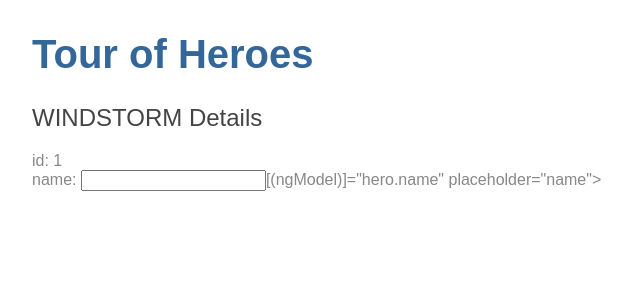
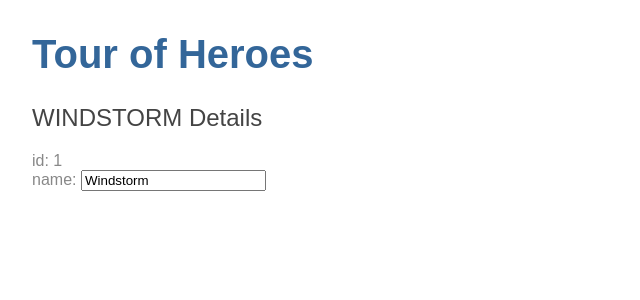
Before and after one commit to tanner18/angular-tutorial, an Angular app in the folder angular-tour-of-heroes/: page / in a window 1280 px wide. Shown: the top 300 px of the page, without its empty margins (0-640 px from the left). Built offline with nearby package versions, Linux system fonts and the light colour scheme.

Commit message:
completed first part of heroes tutorial

```diff
--- a/angular-tour-of-heroes/src/app/app.module.ts
+++ b/angular-tour-of-heroes/src/app/app.module.ts
@@ -15,7 +15,8 @@ import { HeroesComponent } from './heroes/heroes.component';
   ],
   imports: [
     BrowserModule,
-    AppRoutingModule
+    AppRoutingModule,
+    FormsModule
   ],
   providers: [],
   bootstrap: [AppComponent]
--- a/angular-tour-of-heroes/src/app/heroes/heroes.component.html
+++ b/angular-tour-of-heroes/src/app/heroes/heroes.component.html
@@ -1,7 +1,7 @@
-<h2>{{hero.name | uppercase}} Details</h2>
+<h2>{{hero.name | uppercase}} Details </h2>
 <div><span>id: </span>{{hero.id}}</div>
 <div>
-<label>name:
-  <input>[(ngModel)]="hero.name" placeholder="name">
-</label>
+  <label>name:
+    <input [(ngModel)]="hero.name" placeholder="name">
+  </label>
 </div>
--- a/angular-tour-of-heroes/src/app/heroes/heroes.component.ts
+++ b/angular-tour-of-heroes/src/app/heroes/heroes.component.ts
@@ -1,5 +1,5 @@
 import { Component, OnInit } from '@angular/core';
-import { Hero} from '../hero';
+import { Hero } from '../hero';
 
 @Component({
   selector: 'app-heroes',
```
